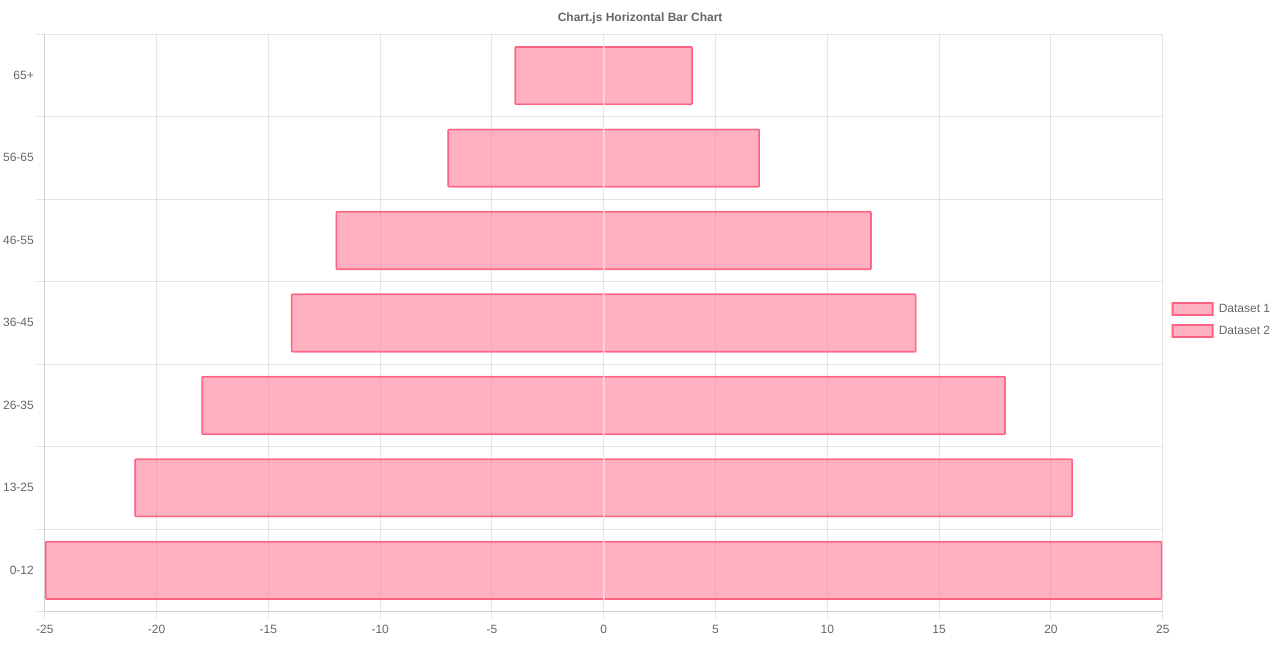
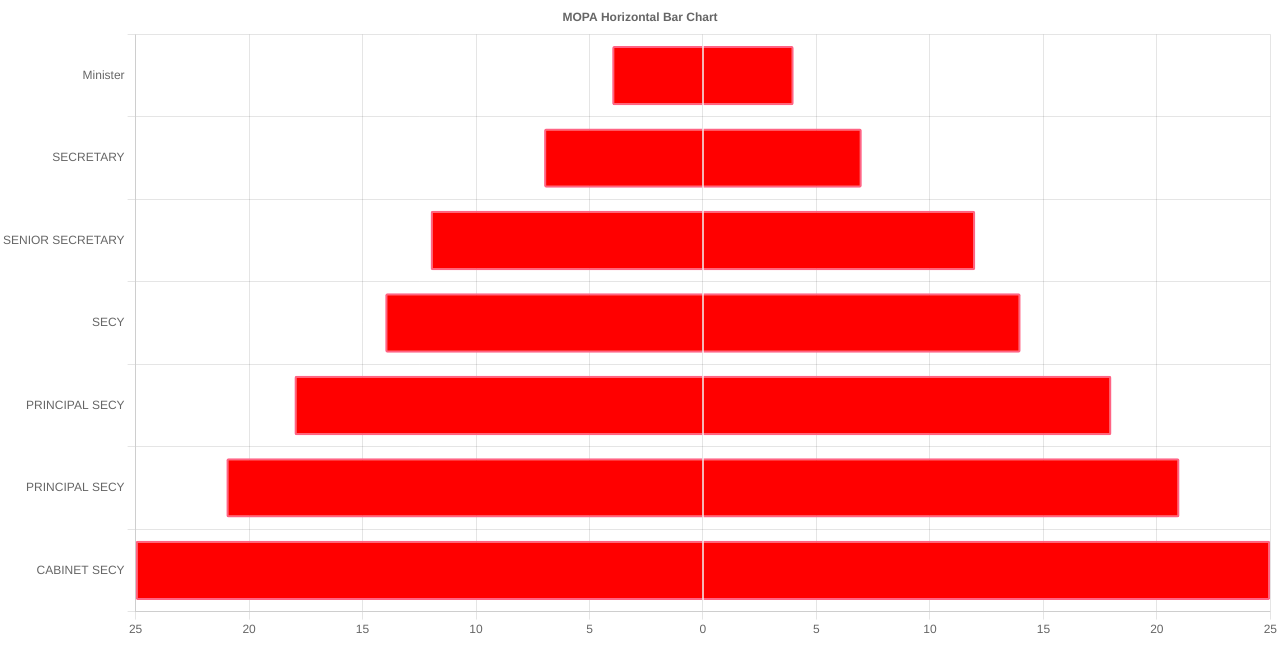
Before and after one commit to Pronab-swe/React-Pyramid-Chart, a React (Create React App) app: page / in a window 1280 px wide. Shown: the top 672 px of the page. Built offline with nearby package versions, Linux system fonts and the light colour scheme.

Commit message:
pyramid positive value ready for horizontal bar chart

```diff
--- a/src/App.js
+++ b/src/App.js
@@ -24,13 +24,35 @@ export const options = {
   indexAxis: 'y',
   scales:{
     x:{
-      stacked:true
+      stacked:false,
+      ticks: {
+        beginAtZero: true,
+        callback: (v) => {
+          return v < 0 ? -v : v;
+        },
+      }
     },
     y:{
       beginAtZero:true,
       stacked:true
     }
   },
+  // tooltips: {
+  //   // intersect: false,
+  //   callbacks: {
+  //     labels: (c) => {
+  //       const value = Number(c.value);
+  //       const positiveOnly = value < 0 ? -value : value;
+  //       let retStr = "";
+  //       if (c.datasetIndex === 0) {
+  //         retStr += `Male: ${positiveOnly.toString()}`;
+  //       } else {
+  //         retStr += `Female: ${positiveOnly.toString()}`;
+  //       }
+  //       return retStr;
+  //     },
+  //   },
+  // },
   elements: {
     bar: {
       borderWidth: 2,
@@ -39,17 +61,28 @@ export const options = {
   },
   responsive: true,
   plugins: {
+    tooltip: {
+         callbacks: {
+      label: (c) => {
+        const value = Number(c.raw);
+        const positiveOnly = value < 0 ? -value : value;
+        let label = "";
+          label += `Total: ${positiveOnly.toString()}`;
+        return label;
+      },
+    },
+    },
     legend: {
-      position: 'right',
+      position: 'none',
     },
     title: {
       display: true,
-      text: 'Chart.js Horizontal Bar Chart',
+      text: 'MOPA Horizontal Bar Chart',
     },
   },
 };
 
-const labels = ['65+', '56-65', '46-55', '36-45', '26-35', '13-25', '0-12'];
+const labels = ['Minister', 'SECRETARY', 'SENIOR SECRETARY', 'SECY', 'PRINCIPAL SECY', 'PRINCIPAL SECY', 'CABINET SECY'];
 const dataSet1=[4,7,12,14,18,21,25]
 const dataSet1Form=[]
 dataSet1.forEach((item)=>dataSet1Form.push(item*-1))
@@ -61,13 +94,13 @@ export const data = {
       label: 'Dataset 1',
       data: [4,7,12,14,18,21,25],
       borderColor: 'rgb(255, 99, 132)',
-      backgroundColor: 'rgba(255, 99, 132, 0.5)',
+      backgroundColor: 'red',
     },
     {
       label: 'Dataset 2',
       data:  dataSet1Form,
       borderColor: 'rgb(255, 99, 132)',
-      backgroundColor:  'rgba(255, 99, 132, 0.5)',
+      backgroundColor:  'red',
     },
   ],
 };
```
